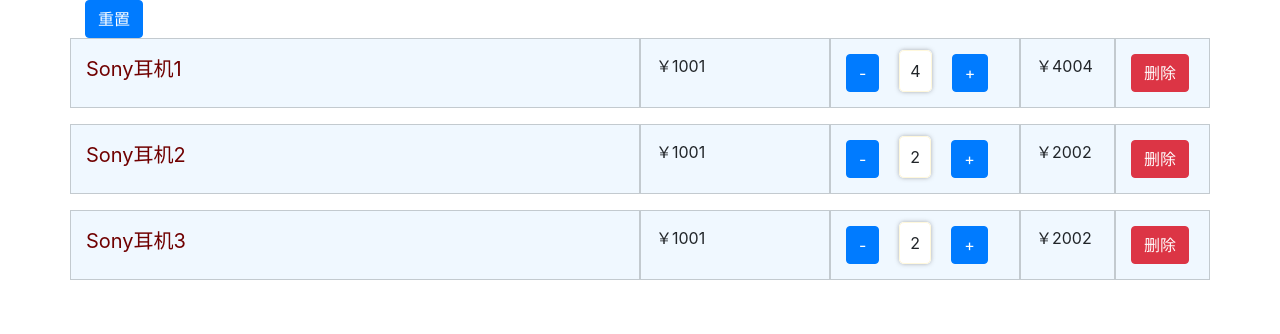
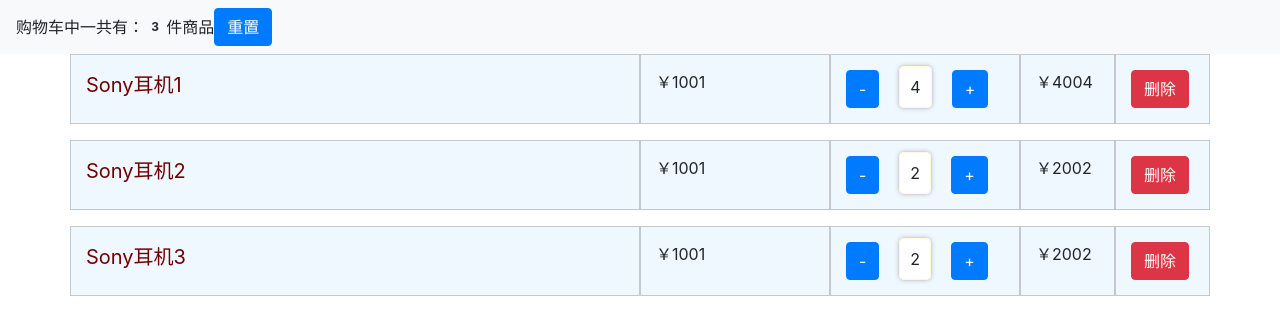
Before and after one commit to chunxiao91/react-web, a React app in the folder react-demo/: page / in a window 1280 px wide. Shown: the top 334 px of the page. Built offline with nearby package versions, Linux system fonts and the light colour scheme.

Commit message:
重新整理购物车架构

```diff
--- a/react-demo/src/App.js
+++ b/react-demo/src/App.js
@@ -1,34 +1,11 @@
 import React, { useState } from 'react';
 import './App.css';
-import ListItem from './components/listItem'
-import ListItemFun from './components/listItemFun';
-
-const products = [
-  {
-    id: 1,
-    name: 'Sony耳机1',
-    price: 1001,
-    stock: 10,
-    count: 4, // 购物车数量初始值
-  },
-  {
-    id: 2,
-    name: 'Sony耳机2',
-    price: 1001,
-    stock: 10,
-    count: 2,
-  },
-  {
-    id: 3,
-    name: 'Sony耳机3',
-    price: 1001,
-    stock: 10,
-    count: 2,
-  }
-]
+import NavBar from './components/NavBar';
+import ListPage from './components/ListPage'
+import {productsData} from './data.js'
 
 function App() {
-  const [productList, setProductList] = useState(products)
+  const [productList, setProductList] = useState(productsData)
 
   const handleReset = () => { // 将所有的物件的数量都重置为0
     const _list = productList.map(item => {
@@ -37,15 +14,11 @@
       return _item
     })
     setProductList(_list)
-
-
   }
 
   const handleDelete = (id) => {
     setProductList(productList.filter(item => item.id !== id)) // fiflter方法返回新数组
   }
-
-
 
   const handleIncrease = (id) => {
     console.log('加法：'+ id)
@@ -77,28 +50,16 @@
   }
 
 
-
-  const renderList = () => {
-    return productList.map((item, index) => {
-      return <ListItem
-              key={index}
-              data={item}
-              onDelete={handleDelete}
-              handleDecrease={handleDecrease}
-              handleIncrease={handleIncrease}
-              />
-    })
-  }
-
   return (
-    <div className="container">
-      <button className="btn btn-primary" onClick={handleReset}> 重置 </button>
-      {productList.length === 0 && <div className="text-center">购物车是空的</div>}
-      {
-        renderList()
-      }
-      <ListItemFun />
-    </div>
+    <>
+      <NavBar handleReset={handleReset} total={productList.length}/>
+      <ListPage
+        productList={productList}
+        handleDecrease={handleDecrease}
+        handleIncrease={handleIncrease}
+        handleDelete={handleDelete}
+        />
+    </>
   );
 }
 
--- /dev/null
+++ b/react-demo/src/components/ListPage.jsx
@@ -0,0 +1,27 @@
+import React from 'react';
+import ListItem from './listItem'
+
+const ListPage = (props)=>{
+    const {productList, handleDecrease, handleIncrease, handleDelete} = props
+    const renderList = () => {
+        return productList.map((item, index) => {
+          return <ListItem
+                  key={index}
+                  data={item}
+                  onDelete={handleDelete}
+                  handleDecrease={handleDecrease}
+                  handleIncrease={handleIncrease}
+                  />
+        })
+    }
+    return <>
+            <div className="container">
+                {productList.length === 0 && <div className="text-center">购物车是空的</div>}
+                {
+                    renderList()
+                }
+            </div>
+        </>;
+}
+
+export default ListPage;
--- /dev/null
+++ b/react-demo/src/components/NavBar.jsx
@@ -0,0 +1,21 @@
+// 函数组件
+
+import React from 'react'
+
+const NavBar =(props) => {
+    const{total,handleReset} =props
+
+        return (
+            <div className="navbar navbar-expand-lg navbar-light bg-light ">
+                <span className="title">购物车中一共有：</span>
+                <span className="badge badge-pill">
+                    {total}
+                </span>
+                <span>件商品</span>
+                <button className="btn btn-primary" onClick={()=>{handleReset()}}> 重置 </button>
+
+            </div>
+        );
+}
+
+export default NavBar;
--- a/react-demo/src/components/listItemFun.jsx
+++ /dev/null
@@ -1,13 +0,0 @@
-// 函数组件
-
-import React from 'react'
-
-const ListItemFun = () => {
-
-    return (
-        <div className="row ">
-        </div>
-        );
-}
-
-export default ListItemFun;
--- /dev/null
+++ b/react-demo/src/data.js
@@ -0,0 +1,24 @@
+
+ export const productsData = [
+    {
+      id: 1,
+      name: 'Sony耳机1',
+      price: 1001,
+      stock: 10,
+      count: 4, // 购物车数量初始值
+    },
+    {
+      id: 2,
+      name: 'Sony耳机2',
+      price: 1001,
+      stock: 10,
+      count: 2,
+    },
+    {
+      id: 3,
+      name: 'Sony耳机3',
+      price: 1001,
+      stock: 10,
+      count: 2,
+    }
+  ]
```
Also changed, not shown: react-demo/src/components/listItem.jsx (+2 -29 lines).
